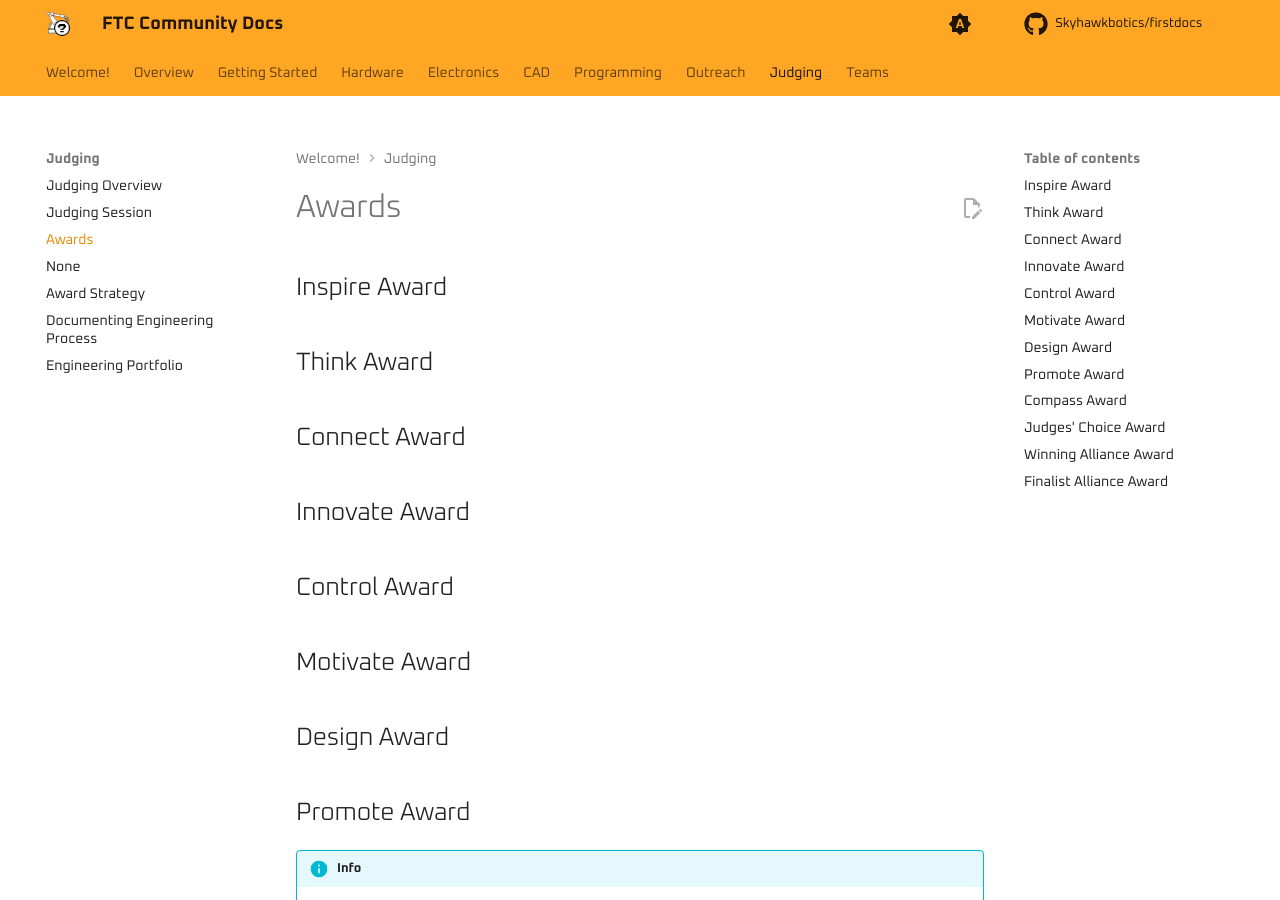
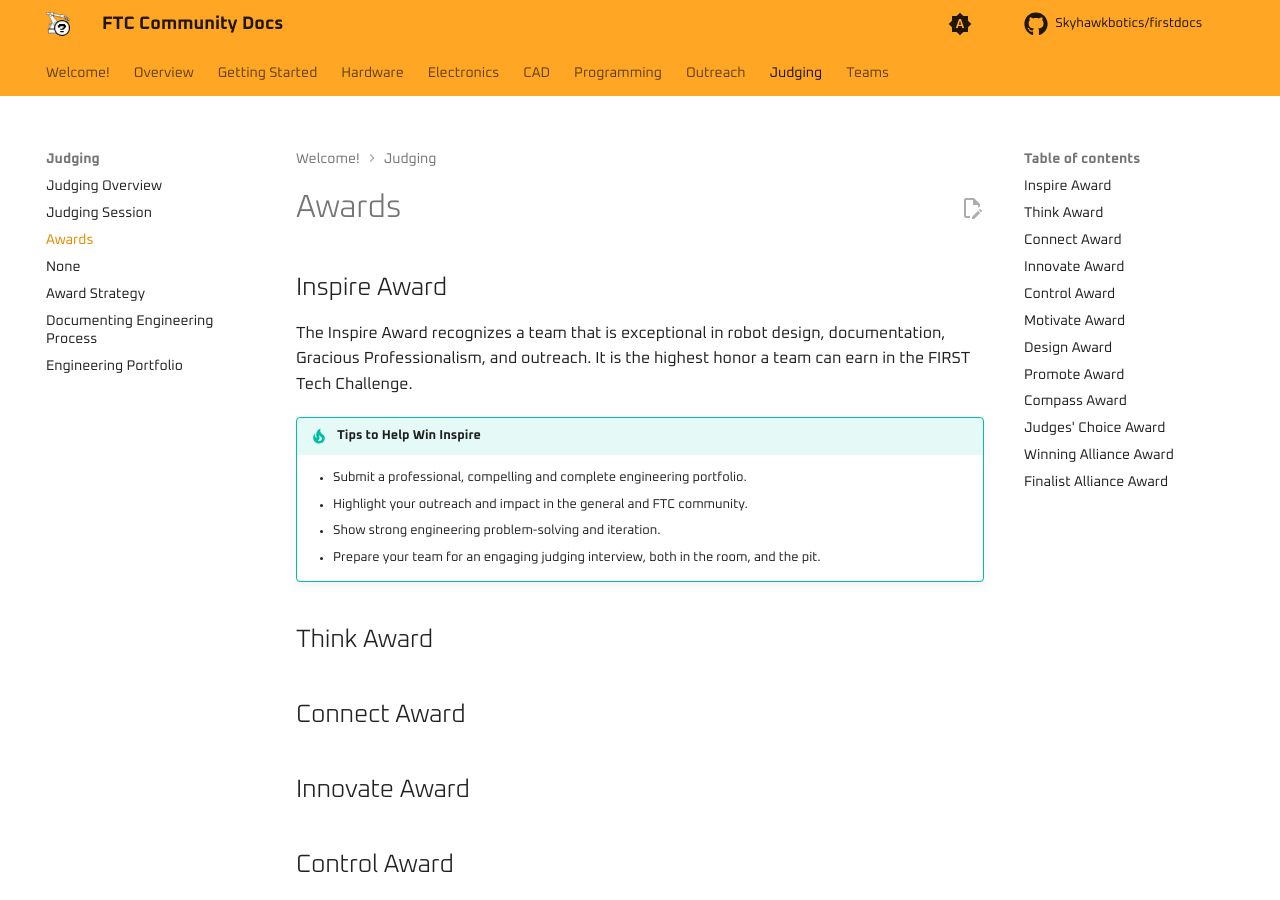
Before and after one commit to Skyhawkbotics/firstdocs, an MkDocs documentation site: the page built from source/docs/judging/awards.md, in a window 1280 px wide and 900 px high. Built offline with MkDocs 1.6.1 and Material for MkDocs 9.7.7, drawn with Linux system fonts in a browser that asks for light colours; comment, search, counter and statistics services are not loaded.

Commit message:
Add Inspire Award description and tips
Added a detailed description of the Inspire Award and practical tips for teams aiming to win it in the FIRST Tech Challenge. This provides more guidance and clarity for participants preparing for the judging process.

```diff
--- a/source/docs/judging/awards.md
+++ b/source/docs/judging/awards.md
@@ -1,6 +1,15 @@
 # Awards
 
 ## Inspire Award
+
+The Inspire Award recognizes a team that is exceptional in robot design, documentation, Gracious Professionalism, and outreach. It is the highest honor a team can earn in the FIRST Tech Challenge.
+
+!!! tip "Tips to Help Win Inspire"
+
+    * Submit a professional, compelling and complete engineering portfolio.
+    * Highlight your outreach and impact in the general and FTC community.
+    * Show strong engineering problem-solving and iteration.
+    * Prepare your team for an engaging judging interview, both in the room, and the pit.
 
 ## Think Award
 
```
